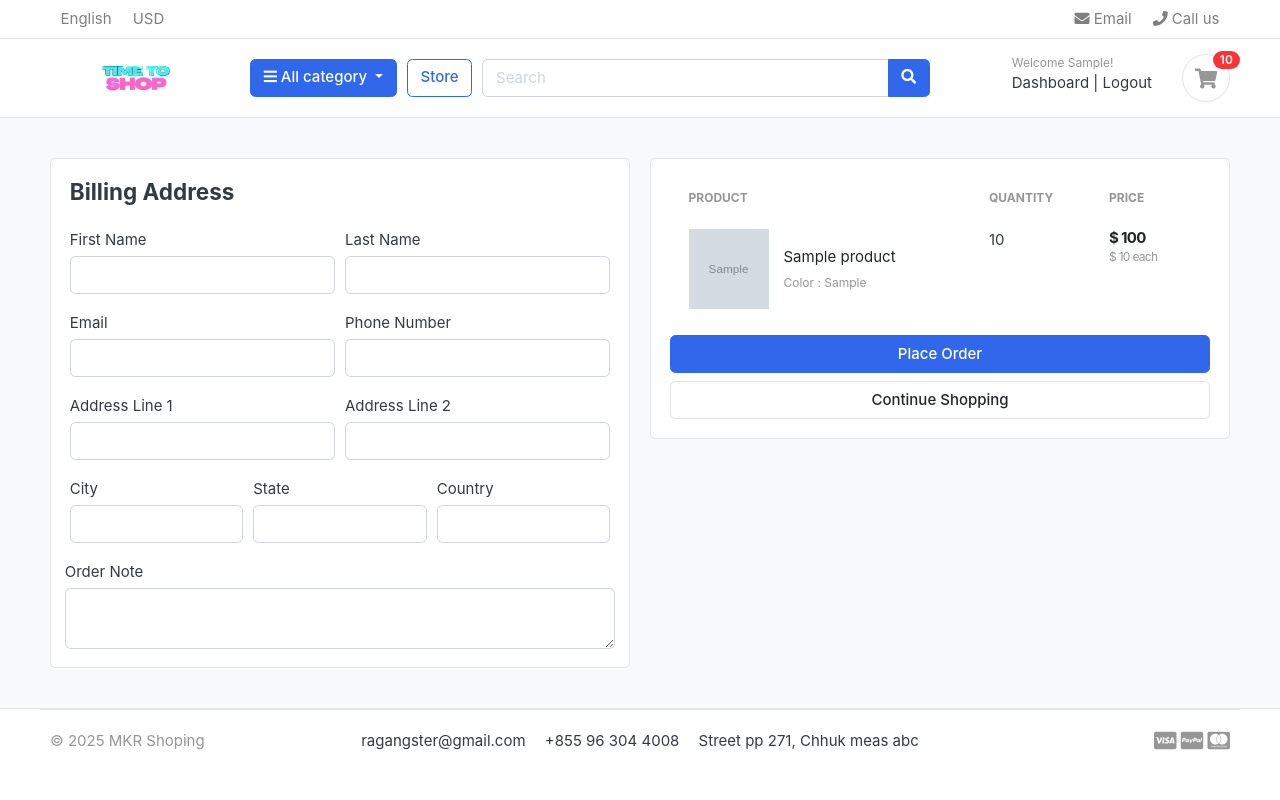
After one commit to renmakara/ecommerce_django, a Django app: page /cart/checkout/ in a window 1280 px wide. The commit adds this page. Run offline with Django 5.2, Linux system fonts and the light colour scheme; a user stored in the database is signed in; tables that the repository leaves empty hold one stand-in row (values such as "Sample post"); grey boxes marked "Sample" are stand-in pictures; some libraries are stand-ins or nearby versions; some web fonts are replaced.

Commit message:
handled cart and checkout page for the logged in users

```diff
--- a/carts/context_processors.py
+++ b/carts/context_processors.py
@@ -9,7 +9,10 @@ def counter(request):
     else:
         try:
             cart = Cart.objects.filter(cart_id=_cart_id(request))
-            cart_items = CartItem.objects.all().filter(cart=cart[:1])
+            if request.user.is_authenticated:
+                cart_items = CartItem.objects.all().filter(user=request.user)
+            else:
+                cart_items = CartItem.objects.all().filter(cart=cart[:1])
             for cart_item in cart_items:
                 cart_count += cart_item.quantity
         except Cart.DoesNotExist:
--- a/carts/models.py
+++ b/carts/models.py
@@ -1,5 +1,6 @@
 from django.db import models
 from store.models import Product, Variation # import the product model from the store app
+from accounts.models import Account
 # Create your models here.
 
 class Cart(models.Model):
@@ -11,9 +12,10 @@ class Cart(models.Model):
 
 # class cart item
 class CartItem(models.Model):
+    user = models.ForeignKey(Account, on_delete=models.CASCADE, null=True)
     product = models.ForeignKey(Product, on_delete=models.CASCADE)
     variations = models.ManyToManyField(Variation, blank=True)
-    cart = models.ForeignKey(Cart, on_delete=models.CASCADE)
+    cart = models.ForeignKey(Cart, on_delete=models.CASCADE, null=True)
     quantity = models.IntegerField()
     is_active = models.BooleanField(default=True)
 
--- a/carts/urls.py
+++ b/carts/urls.py
@@ -5,4 +5,5 @@ urlpatterns = [
     path('add_cart/<int:product_id>/', views.add_cart, name='add_cart'),
     path('remove_cart/<int:product_id>/<int:cart_item_id>/', views.remove_cart, name='remove_cart'),
     path('remove_cart_item/<int:product_id>/<int:cart_item_id>/', views.remove_cart_item, name='remove_cart_item'),
+    path('checkout/', views.checkout, name='checkout'),
 ]
--- a/carts/views.py
+++ b/carts/views.py
@@ -4,6 +4,7 @@ from .models import Cart, CartItem
 from django.shortcuts import redirect
 from django.core.exceptions import ObjectDoesNotExist
 from django.http import HttpResponse
+from django.contrib.auth.decorators import login_required
 # Create your views here.
 
 def _cart_id(request):
@@ -13,76 +14,129 @@ def _cart_id(request):
     return cart
 
 def add_cart(request, product_id):
+    current_user = request.user
     product = Product.objects.get(id=product_id) # get the product
-    product_variation = [] # create an empty list to store the variations of the product
-    if request.method == 'POST':
-        for item in request.POST:
-            key = item
-            value = request.POST[key]
-            try:
-                variation = Variation.objects.get(product=product,variation_category__iexact=key, variation_value__iexact=value)
-                product_variation.append(variation)
-            except:
-                pass
 
+    #if the user is authenticated ================
+    if current_user.is_authenticated:
+        product_variation = []
+        if request.method == 'POST':
+            for item in request.POST:
+                key = item
+                value = request.POST[key]
+                try:
+                    variation = Variation.objects.get(product=product, variation_category__iexact=key,
+                                                      variation_value__iexact=value)
+                    product_variation.append(variation)
+                except:
+                    pass
+        is_cart_item_exists = CartItem.objects.filter(product=product, user=current_user).exists()
+        if is_cart_item_exists:
+            cart_item = CartItem.objects.filter(product=product, user=current_user)
+            ex_var_list = []
+            id = []
+            for item in cart_item:
+                existing_variation = item.variations.all()
+                ex_var_list.append(list(existing_variation))
+                id.append(item.id)
 
+            if product_variation in ex_var_list:
+                # increase the cart item quantity
+                index = ex_var_list.index(product_variation)
+                item_id = id[index]
+                item = CartItem.objects.get(product=product, id=item_id)
+                item.quantity += 1
+                item.save()
+            else:
+                item = CartItem.objects.create(product=product, quantity=1, user=current_user)
+                # create a new cart item
+                if len(product_variation) > 0:
+                    item.variations.clear()
+                    item.variations.add(*product_variation)
+                item.save()
+        else:
+            cart_item = CartItem.objects.create(
+                product=product,
+                quantity=1,
+                user=current_user,
+            )
+            if len(product_variation) > 0:
+                cart_item.variations.clear()
+                cart_item.variations.add(*product_variation)
+            cart_item.save()
+        return redirect('cart')
+    # if the user is not authenticated =====================
+    else:
+        product_variation = [] # create an empty list to store the variations of the product
+        if request.method == 'POST':
+            for item in request.POST:
+                key = item
+                value = request.POST[key]
+                try:
+                    variation = Variation.objects.get(product=product,variation_category__iexact=key, variation_value__iexact=value)
+                    product_variation.append(variation)
+                except:
+                    pass
+        try:
+            cart = Cart.objects.get(cart_id=_cart_id(request)) # get the cart using the cart_id present in the session
+        except Cart.DoesNotExist:
+            cart = Cart.objects.create(
+                cart_id = _cart_id(request)
+            )
+        cart.save()
 
-    try:
-        cart = Cart.objects.get(cart_id=_cart_id(request)) # get the cart using the cart_id present in the session
-    except Cart.DoesNotExist:
-        cart = Cart.objects.create(
-            cart_id = _cart_id(request)
-        )
-    cart.save()
+        is_cart_item_exists = CartItem.objects.filter(product=product, cart=cart).exists()
+        if is_cart_item_exists:
+            cart_item = CartItem.objects.filter(product=product, cart=cart)
+            # existing_variations -> database
+            # current_variation -> product_variation
+            # item_id -> database
 
-    is_cart_item_exists = CartItem.objects.filter(product=product, cart=cart).exists()
-    if is_cart_item_exists:
-        cart_item = CartItem.objects.filter(product=product, cart=cart)
-        # existing_variations -> database
-        # current_variation -> product_variation
-        # item_id -> database
+            ex_var_list = []
+            id = []
+            for item in cart_item:
+                existing_variation = item.variations.all()
+                ex_var_list.append(list(existing_variation))
+                id.append(item.id)
 
-        ex_var_list = []
-        id = []
-        for item in cart_item:
-            existing_variation = item.variations.all()
-            ex_var_list.append(list(existing_variation))
-            id.append(item.id)
+            print(ex_var_list)
 
-        print(ex_var_list)
-
-        if product_variation in ex_var_list:
-            #increase the cart item quantity
-            index = ex_var_list.index(product_variation)
-            item_id = id[index]
-            item = CartItem.objects.get(product=product, id=item_id)
-            item.quantity += 1
-            item.save()
+            if product_variation in ex_var_list:
+                #increase the cart item quantity
+                index = ex_var_list.index(product_variation)
+                item_id = id[index]
+                item = CartItem.objects.get(product=product, id=item_id)
+                item.quantity += 1
+                item.save()
+            else:
+                item = CartItem.objects.create(product=product, quantity=1, cart=cart)
+                # create a new cart item
+                if len(product_variation) > 0:
+                    item.variations.clear()
+                    item.variations.add(*product_variation)
+                item.save()
         else:
-            item = CartItem.objects.create(product=product, quantity=1, cart=cart)
-            # create a new cart item
+            cart_item = CartItem.objects.create(
+                product = product,
+                quantity = 1,
+                cart = cart,
+            )
             if len(product_variation) > 0:
-                item.variations.clear()
-                item.variations.add(*product_variation)
-            item.save()
-    else:
-        cart_item = CartItem.objects.create(
-            product = product,
-            quantity = 1,
-            cart = cart,
-        )
-        if len(product_variation) > 0:
-            cart_item.variations.clear()
-            cart_item.variations.add(*product_variation)
-        cart_item.save()
-    return redirect('cart')
+                cart_item.variations.clear()
+                cart_item.variations.add(*product_variation)
+            cart_item.save()
+        return redirect('cart')
 
 
 def remove_cart(request, product_id, cart_item_id):
-    cart = Cart.objects.get(cart_id=_cart_id(request))
+
     product = get_object_or_404(Product, id=product_id)
     try:
-        cart_item = CartItem.objects.get(product=product, cart=cart, id=cart_item_id)
+        if request.user.is_authenticated:
+            cart_item = CartItem.objects.get(product=product, user=request.user, id=cart_item_id)
+        else:
+            cart = Cart.objects.get(cart_id=_cart_id(request))
+            cart_item = CartItem.objects.get(product=product, cart=cart, id=cart_item_id)
         if cart_item.quantity > 1:
             cart_item.quantity -= 1
             cart_item.save()
@@ -93,9 +147,14 @@ def remove_cart(request, product_id, cart_item_id):
     return redirect('cart')
 
 def remove_cart_item(request, product_id, cart_item_id):
-    cart = Cart.objects.get(cart_id=_cart_id(request))
+
     product = get_object_or_404(Product, id=product_id)
-    cart_item = CartItem.objects.get(product=product, cart=cart, id=cart_item_id)
+    if request.user.is_authenticated:
+        cart_item = CartItem.objects.get(product=product, user=request.user, id=cart_item_id)
+    else:
+        cart = Cart.objects.get(cart_id=_cart_id(request))
+        cart_item = CartItem.objects.get(product=product, cart=cart, id=cart_item_id)
+
     cart_item.delete()
     return redirect('cart')
 
@@ -103,8 +162,11 @@ def cart(request, total=0, quantity=0, cart_items=None):
     try:
         tax = 0
         grand_total = 0
-        cart = Cart.objects.get(cart_id=_cart_id(request)) # get the cart using the cart_id present in the session
-        cart_items = CartItem.objects.filter(cart=cart, is_active=True) # get all the items in the cart
+        if request.user.is_authenticated:
+            cart_items = CartItem.objects.filter(user=request.user, is_active=True)
+        else:
+            cart = Cart.objects.get(cart_id=_cart_id(request))
+            cart_items = CartItem.objects.filter(cart=cart, is_active=True)
         for cart_item in cart_items:
             total += (cart_item.product.price * cart_item.quantity)
             quantity += cart_item.quantity
@@ -121,3 +183,31 @@ def cart(request, total=0, quantity=0, cart_items=None):
         'grand_total' : grand_total,
     }
     return render(request, 'store/cart.html', context)
+
+
+@login_required(login_url='login')
+def checkout(request, total=0, quantity=0, cart_items=None):
+    try:
+        tax = 0
+        grand_total = 0
+        if request.user.is_authenticated:
+            cart_items = CartItem.objects.filter(user=request.user, is_active=True)
+        else:
+            cart = Cart.objects.get(cart_id=_cart_id(request))
+            cart_items = CartItem.objects.filter(cart=cart, is_active=True)
+        for cart_item in cart_items:
+            total += (cart_item.product.price * cart_item.quantity)
+            quantity += cart_item.quantity
+        tax = (2 * total) / 100
+        grand_total = total + tax
+    except ObjectDoesNotExist:
+        pass  # just ignore
+
+    context = {
+        'total': total,
+        'quantity': quantity,
+        'cart_items': cart_items,
+        'tax': tax,
+        'grand_total': grand_total,
+    }
+    return render(request, 'store/checkout.html', context)
--- a/templates/store/cart.html
+++ b/templates/store/cart.html
@@ -151,7 +151,7 @@
                 height="26"
               />
             </p>
-            <a href="./place-order.html" class="btn btn-primary btn-block">
+            <a href="{% url 'checkout' %}" class="btn btn-primary btn-block">
               Checkout
             </a>
             <a href="{% url 'store' %}" class="btn btn-light btn-block"
--- /dev/null
+++ b/templates/store/checkout.html
@@ -0,0 +1,134 @@
+{% extends 'base.html' %} {% load static %} {% block content %}
+
+<section class="section-content padding-y bg">
+  <div class="container">
+    <!-- ============================ COMPONENT 1 ================================= -->
+
+    <div class="row">
+      <aside class="col-lg-6">
+    <div class="card">
+      <div class="card-body">
+        <h4 class="card-title mb-4">Billing Address</h4>
+        <form action="" method="POST">
+          {% csrf_token %}
+          <div class="form-row">
+            <div class="col form-group">
+              <label for="">First Name</label>
+              <input type="text" name="first_name" class="form-control" required>
+            </div>
+            <div class="col form-group">
+              <label for="">Last Name</label>
+              <input type="text" name="last_name" class="form-control" required>
+            </div>
+          </div>
+          <div class="form-row">
+            <div class="col form-group">
+              <label for="">Email</label>
+              <input type="email" name="email" class="form-control" required>
+            </div>
+            <div class="col form-group">
+              <label for="">Phone Number</label>
+              <input type="text" name="phone" class="form-control" required>
+            </div>
+          </div>
+          <div class="form-row">
+            <div class="col form-group">
+              <label for="">Address Line 1</label>
+              <input type="text" name="address_line_1" class="form-control" required>
+            </div>
+            <div class="col form-group">
+              <label for="">Address Line 2</label>
+              <input type="text" name="address_line_2" class="form-control">
+            </div>
+          </div>
+          <div class="form-row">
+            <div class="col form-group">
+              <label for="">City</label>
+              <input type="text" name="city" class="form-control" required>
+            </div>
+            <div class="col form-group">
+              <label for="">State</label>
+              <input type="text" name="state" class="form-control" required>
+            </div>
+            <div class="col form-group">
+              <label for="">Country</label>
+              <input type="text" name="country" class="form-control" required>
+            </div>
+            </div>
+            <div class="form-row">
+              <label for="">Order Note</label>
+              <textarea name="order_note" rows="2" class="form-control"></textarea>
+            </div>
+
+
+      </div>
+    </div> <!-- card.// -->
+
+      </aside> <!-- col.// -->
+      <aside class="col-lg-6">
+
+        <div class="card">
+        <div class="card-body">
+          <table class="table table-borderless table-shopping-cart">
+          <thead class="text-muted">
+          <tr class="small text-uppercase">
+            <th scope="col">Product</th>
+            <th scope="col" width="120">Quantity</th>
+            <th scope="col" width="120">Price</th>
+
+          </tr>
+          </thead>
+          <tbody>
+
+          {% for cart_item in cart_items %}
+          <tr>
+            <td>
+              <figure class="itemside align-items-center">
+                <div class="aside"><img src="{{ cart_item.product.images.url }}" class="img-sm"></div>
+                <figcaption class="info">
+                  <a href="{{ cart_item.product.get_url }}" class="title text-dark">{{ cart_item.product.product_name }}</a>
+                  <p class="text-muted small">
+                    {% if cart_item.variations.all %}
+                      {% for item in cart_item.variations.all %}
+                        {{ item.variation_category | capfirst }} : {{ item.variation_value | capfirst }} <br>
+                      {% endfor %}
+                    {% endif %}
+                  </p>
+                </figcaption>
+              </figure>
+            </td>
+            <td>
+              <!-- col.// -->
+                  <label for="">{{cart_item.quantity}}</label>
+            </td>
+            <td>
+              <div class="price-wrap">
+                <var class="price">$ {{ cart_item.sub_total }}</var>
+                <small class="text-muted"> $ {{ cart_item.product.price }} each </small>
+              </div> <!-- price-wrap .// -->
+            </td>
+
+          </tr>
+          {% endfor %}
+
+          </tbody>
+          </table>
+
+          <button type="submit" name="submit" class="btn btn-primary btn-block">Place Order</button>
+          <a href="{% url 'store' %}" class="btn btn-light btn-block">Continue Shopping</a>
+          </form>
+        </div> <!-- card-body.// -->
+        </div> <!-- card.// -->
+
+
+    </aside> <!-- col.// -->
+
+
+    </div> <!-- row.// -->
+    <!-- row.// -->
+    <!-- ============================ COMPONENT 1 END .// ================================= -->
+  </div>
+  <!-- container .//  -->
+</section>
+<!-- ========================= SECTION CONTENT END// ========================= -->
+{% endblock %}
```
Also changed, not shown: accounts/views.py (+66 -3 lines), carts/migrations/0003_cartitem_user_alter_cartitem_cart.py (added), 1 other file.
